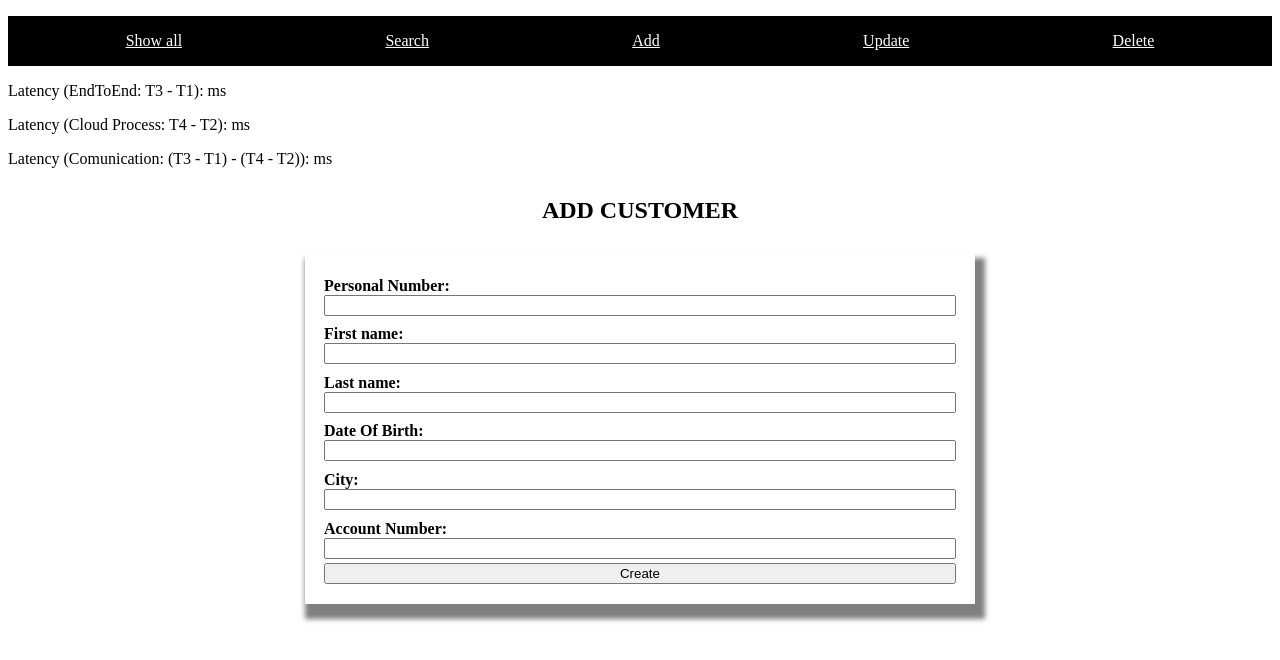
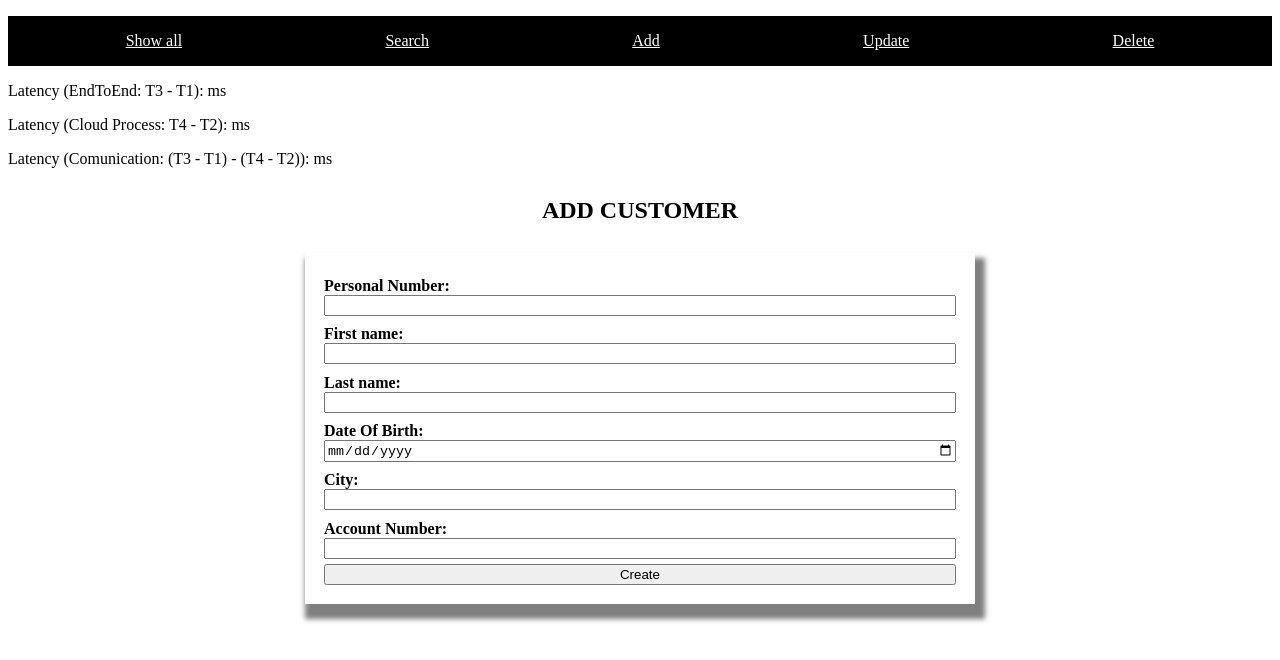
Before and after one commit to cloud-tech-assignments/frontend, a React (Create React App) app: page /add in a window 1280 px wide. Shown: the top 660 px of the page. Built offline with nearby package versions, Linux system fonts and the light colour scheme.

Commit message:
Delete user from view

```diff
--- a/src/components/AddCustomers.js
+++ b/src/components/AddCustomers.js
@@ -74,7 +74,7 @@ function AddCustomers() {
         </label>
         <label>
           Date Of Birth:
-          <input type="text" name="date_of_birth" onChange={onInputChange} />
+          <input type="date" name="date_of_birth" onChange={onInputChange} />
         </label>
         <label>
           City:
--- a/src/components/DeleteCustomers.js
+++ b/src/components/DeleteCustomers.js
@@ -29,6 +29,8 @@ function UpdateCustomers() {
         currentCustomer
       )
       .then((response) => {
+        const deletedCustomers = [...customers];
+        const { index } = currentCustomer;
         // end to end
         const t3 = Date.now();
         const end = t3 - t1;
@@ -42,6 +44,8 @@ function UpdateCustomers() {
         const com = end - cloud;
         console.log(response);
         setLatency({ end, cloud, com });
+        deletedCustomers[index] = response.data.deletedCustomer;
+        setCustomers([...deletedCustomers]);
       });
   };
 
@@ -91,7 +95,6 @@ function UpdateCustomers() {
                   getCustomerIndex(i);
                 }}
               >
-                {' '}
                 Remove
               </button>
             </div>
--- a/src/components/UpdateCustomers.js
+++ b/src/components/UpdateCustomers.js
@@ -90,7 +90,7 @@ function UpdateCustomers() {
         <label>
           Date Of Birth:
           <input
-            type="text"
+            type="date"
             name="date_of_birth"
             defaultValue={customer.date_of_birth}
             onChange={onInputChange}
```
